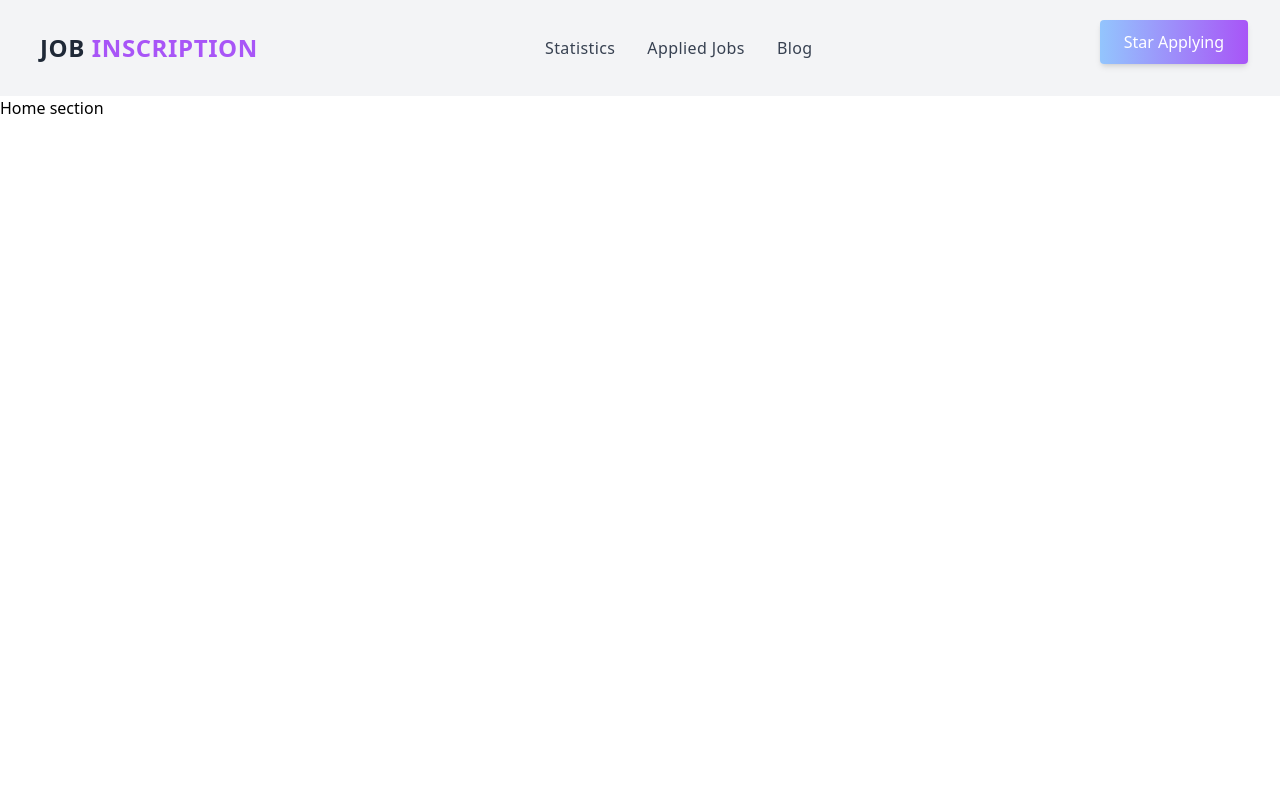
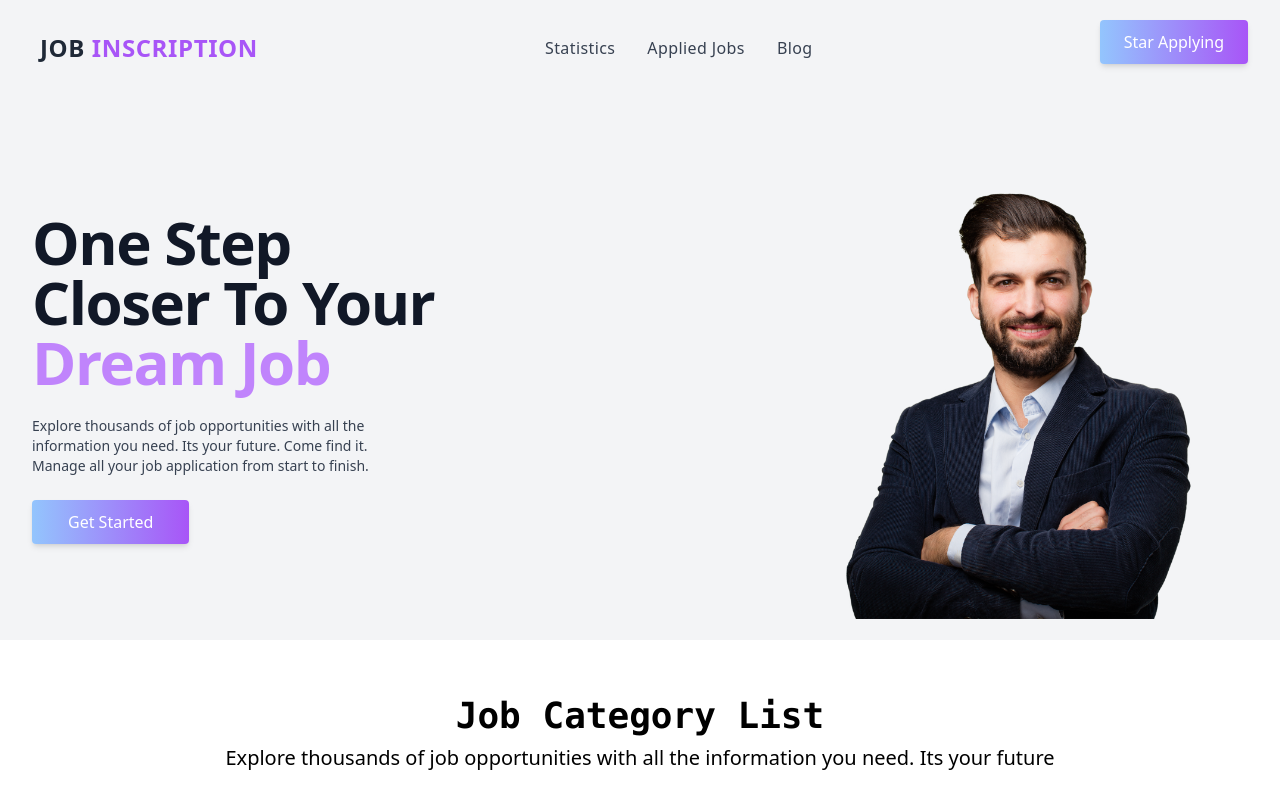
Before and after one commit to mehedihasan8/Job-hunter, a React (Vite) app: page / in a window 1280 px wide. Built offline with nearby package versions, Linux system fonts and the light colour scheme.

Commit message:
Done Home Hero Section

```diff
--- a/src/components/Header.jsx
+++ b/src/components/Header.jsx
@@ -9,7 +9,8 @@
 const Header = () => {
   const [isMenuOpen, setIsMenuOpen] = useState(false);
   return (
-    <div className="bg-gray-100 px-4  py-5 mx-auto sm:max-w-xl md:max-w-full lg:max-w-screen-xl md:px-24 lg:px-8">
+    <div className="bg-gray-100">
+      <div className=" px-4  py-5 mx-auto sm:max-w-xl md:max-w-full lg:max-w-screen-xl md:px-24 lg:px-8">
         <div className="relative flex items-center justify-between">
           {/* Logo Section */}
           <Link to="/" className="">
@@ -111,6 +112,7 @@
           <button className="btn">Star Applying</button>
         </div>
       </div>
+    </div>
   );
 };
 
--- a/src/components/Home.jsx
+++ b/src/components/Home.jsx
@@ -1,13 +1,33 @@
-import React from "react";
-import { useLoaderData } from "react-router-dom";
+import React, { useEffect, useState } from "react";
+import { Link, useLoaderData } from "react-router-dom";
+import HomeHero from "./HomeHero";
 
 const Home = () => {
   const jobs = useLoaderData();
-  const job = useLoaderData();
-  console.log(job, jobs);
+  // console.log(jobs);
+  const [categorys, setCategorys] = useState([]);
+
+  useEffect(() => {
+    fetch("jobs.json")
+      .then((res) => res.json())
+      .then((data) => setCategorys(data));
+  }, []);
   return (
     <div>
-      <h1>Home section</h1>
+      {/* Hero section */}
+      <div className="bg-gray-100">
+        <HomeHero />
+      </div>
+      {/* Job Category List scetion */}
+      <div>
+        <h1 className="text-center text-4xl font-bold mt-14 mb-2 font-mono">
+          Job Category List
+        </h1>
+        <p className="text-center text-xl my-2">
+          Explore thousands of job opportunities with all the information you
+          need. Its your future
+        </p>
+      </div>
     </div>
   );
 };
--- /dev/null
+++ b/src/components/HomeHero.jsx
@@ -0,0 +1,42 @@
+import React from "react";
+import { Link } from "react-router-dom";
+
+const HomeHero = () => {
+  return (
+    <div>
+      <div className="my-container h-full flex flex-col  items-center justify-between lg:flex-row">
+        {/* Text Content */}
+        <div className="mb-10 lg:max-w-lg  lg:pr-5 lg:mb-0">
+          <div className="max-w-xl mb-6 lg:mt-8">
+            <h2 className="max-w-lg mb-6 font-sans font-semibold tracking-tight text-gray-900 text-4xl sm:text-5xl sm:leading-none md:text-6xl md:leading-none">
+              One Step
+              <br className="block sm:hidden md:block" /> Closer To Your <br />
+              <span className="inline-block  text-purple-400">Dream Job</span>
+            </h2>
+            <p className="text-gray-700 text-sm lg:max-w-sm">
+              Explore thousands of job opportunities with all the information
+              you need. Its your future. Come find it. Manage all your job
+              application from start to finish.
+            </p>
+          </div>
+          <div className="flex flex-col items-center md:flex-row">
+            <Link to="/books" className="btn md:w-auto md:mr-4">
+              <button className="mx-3">Get Started</button>
+            </Link>
+          </div>
+        </div>
+        {/* Lottie Animation */}
+        <div className="relative lg:w-1/2 ">
+          <div className="w-full lg:w-4/5 lg:ml-auto h-56  sm:h-96">
+            <img
+              src="../../public/assets/All Images/P3OLGJ1 copy 1.png"
+              alt=""
+            />
+          </div>
+        </div>
+      </div>
+    </div>
+  );
+};
+
+export default HomeHero;
--- a/src/main.jsx
+++ b/src/main.jsx
@@ -17,7 +17,6 @@
         path: "/",
         element: <Home />,
         loader: async () => await fetch("featuredJob.json"),
-        loader: async () => await fetch("jobs.json"),
       },
       {
         path: "blog",
```
Lines whose indentation alone changed are shown as unchanged.
